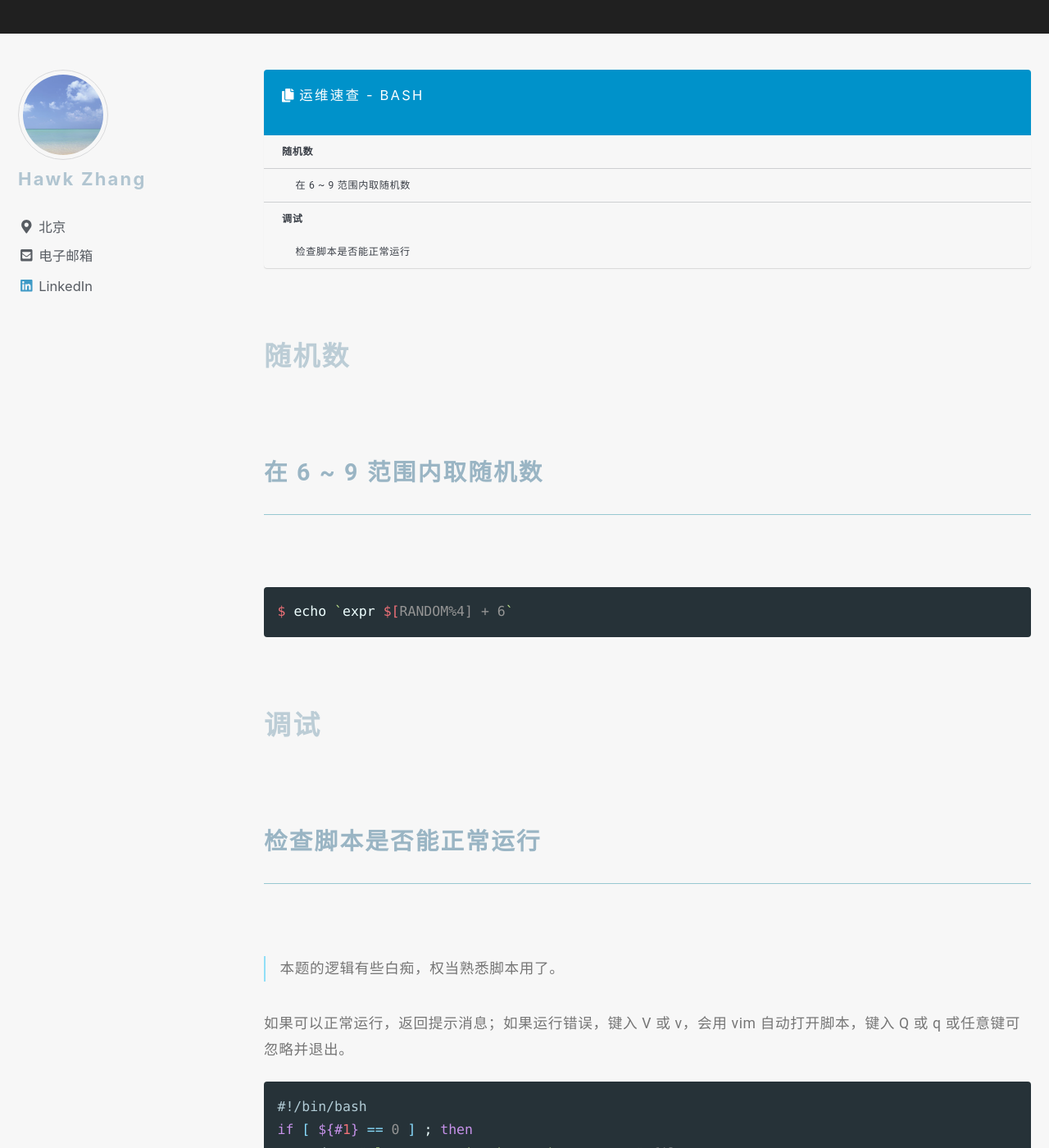
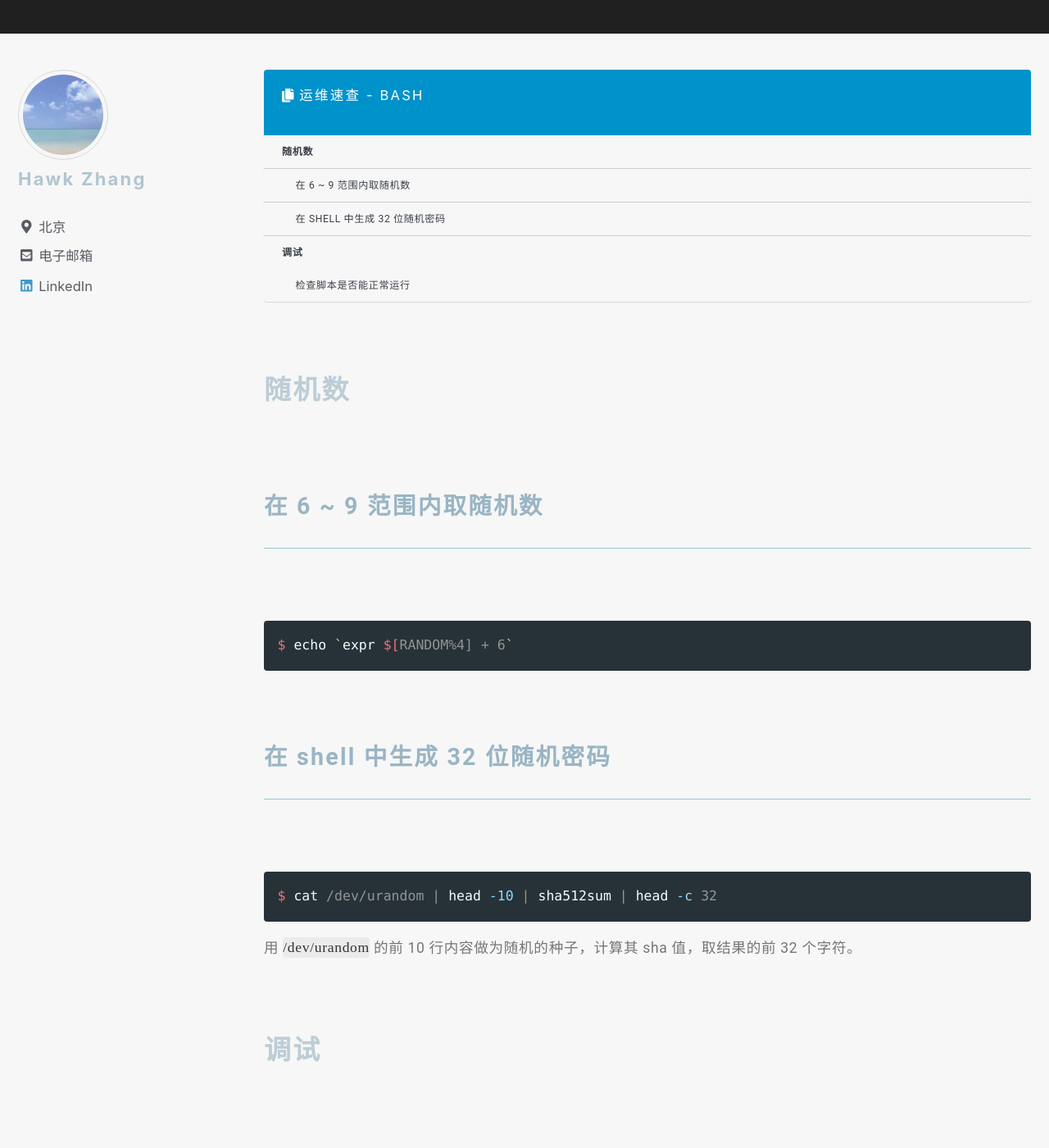
Before and after one commit to narru888/linotes_note, a Jekyll site: the page built from _posts/cheatsheet/2017-05-01-script.md, in a window 1280 px wide and 1400 px high, scrolled down 312 px. Shown: the whole window at 82% size. Built offline with Jekyll 4.4.1, drawn with Linux system fonts in a browser that asks for light colours; nearby versions of some CDN libraries; a script that is not in the unit is left out.

Commit message:
update on 2018-12-09 19:39:01 CST

````diff
--- a/_posts/cheatsheet/2017-05-01-script.md
+++ b/_posts/cheatsheet/2017-05-01-script.md
@@ -25,6 +25,18 @@ header:
 ```bash
 $ echo `expr $[RANDOM%4] + 6`
 ```
+
+
+### 在 shell 中生成 32 位随机密码
+
+```bash
+$ cat /dev/urandom | head -10 | sha512sum | head -c 32
+```
+
+用 `/dev/urandom` 的前 10 行内容做为随机的种子，计算其 sha 值，取结果的前 32 个字符。
+
+
+
 
 
 
````
